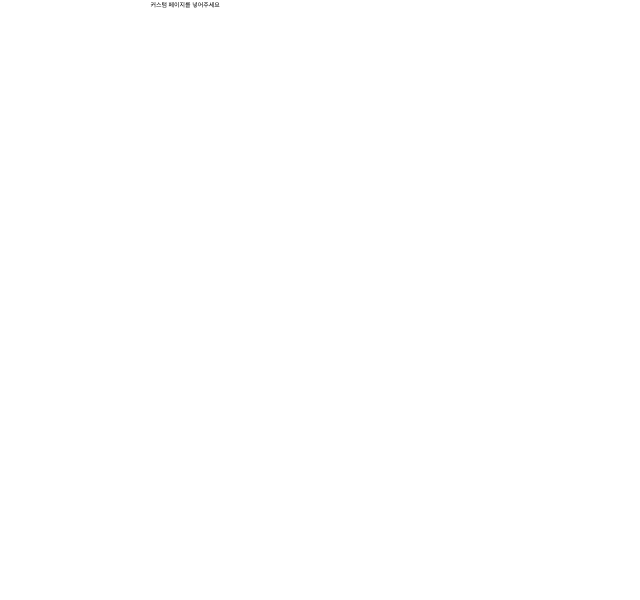
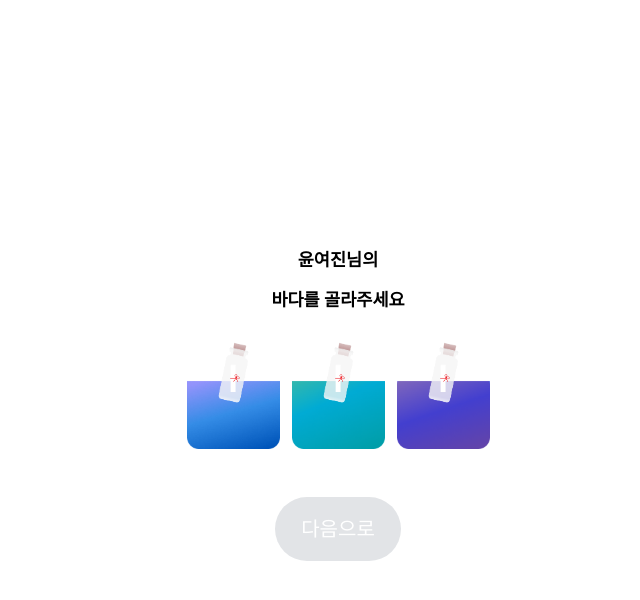
Before and after one commit to SopkathonTeam3/Client, a React (Vite) app: page /custom in a window 1280 px wide. Shown: the top 600 px of the page, without its empty margins (302-942 px from the left). Built offline with nearby package versions, Linux system fonts and the light colour scheme.

Commit message:
fix : color custom 페이지 수정

```diff
--- a/package.json
+++ b/package.json
@@ -18,8 +18,6 @@
     "styled-components": "^6.0.0-rc.1"
   },
   "devDependencies": {
-    "@types/react": "^18.0.28",
-    "@types/react-dom": "^18.0.11",
     "@vitejs/plugin-react": "^4.0.0",
     "eslint": "^8.40.0",
     "eslint-config-prettier": "^8.8.0",
--- a/src/Router.jsx
+++ b/src/Router.jsx
@@ -1,8 +1,8 @@
-import { BrowserRouter, Routes, Route } from 'react-router-dom';
+import { BrowserRouter, Route, Routes } from 'react-router-dom';
 
-import React from 'react';
+import CustomColor from './pages/CustomColor';
+import Main from './pages/Main';
 import UserPage from './pages/UserPage';
-import Main from './pages/Main';
 
 const Router = () => {
   return (
@@ -11,8 +11,7 @@ const Router = () => {
         <Route path="/" element={<div>온보딩페이지를 넣어주세요</div>}></Route>
         <Route path="/user" element={<UserPage />}></Route>
         <Route path="/" element={<div>온보딩페 이지를 넣어주세요</div>}></Route>
-        <Route path="/user" element={<div>유저이름 작성하는 페이지 </div>}></Route>
-        <Route path="/custom" element={<div>커스텀 페이지를 넣어주세요</div>}></Route>
+        <Route path="/custom" element={<CustomColor />}></Route>
         <Route path="/loading" element={<div>로딩페이지를 넣어주세요</div>}></Route>
         <Route path="/main/:userid/:roomid" element={<Main></Main>}></Route>
       </Routes>
--- a/src/pages/Cusomcolor.jsx
+++ b/src/pages/CustomColor.jsx
@@ -1,12 +1,12 @@
-import React, { useState, useRef, useEffect } from 'react';
+import { useEffect, useRef, useState } from 'react';
 import styled from 'styled-components';
 import color1 from '../assets/img/color1.png';
 import color2 from '../assets/img/color2.png';
 import color3 from '../assets/img/color3.png';
 
-const Cusomcolor = () => {
-  const [ispick, setIsPick] = useState('');
-  const [picked, setPicked] = useState('');
+const CustomColor = () => {
+  const [ispick, setIsPick] = useState(false); //눌렀는지 여부
+  const [picked, setPicked] = useState(''); //누른바다
   const colorRef = useRef([]);
 
   useEffect(() => {
@@ -24,6 +24,7 @@ const Cusomcolor = () => {
       }
     });
   };
+  // console.log(picked, '!!!!');
 
   return (
     <St.CustomPageWrapper>
@@ -58,13 +59,12 @@ const Cusomcolor = () => {
           ref={el => (colorRef.current[2] = el)}
         />
       </St.ColorPickWrapper>
-
-      <St.NextBtn ispick={picked}>다음으로</St.NextBtn>
+      <St.NextBtn ispick={ispick}>다음으로</St.NextBtn>
     </St.CustomPageWrapper>
   );
 };
 
-export default Cusomcolor;
+export default CustomColor;
 
 const St = {
   CustomPageWrapper: styled.section`
```
